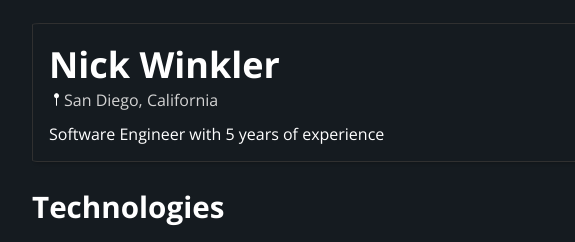
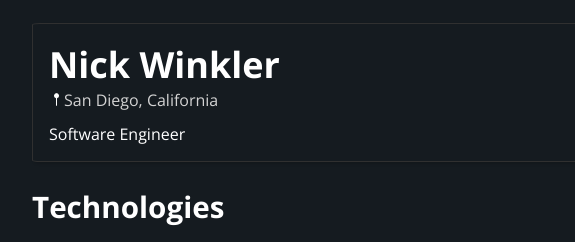
Before and after one commit to ndubs18/portfolioV3, a website: page index.html in a window 1280 px wide. Shown: the part 91-333 px from the top of the page, 288-863 px from the left. Drawn offline with nearby package versions, Linux system fonts and the light colour scheme.

Commit message:
changed desc

```diff
--- a/index.html
+++ b/index.html
@@ -44,7 +44,7 @@
             </div>
         </div>
         <p id="location"><img id="locationPin" src="./assets/location-pin.png" /><i>San Diego, California</i></p>
-        <p>Software Engineer with 5 years of experience</p>
+        <p>Software Engineer</p>
     </section>
     <section id="tech">
         <h1>Technologies</h1>
```
